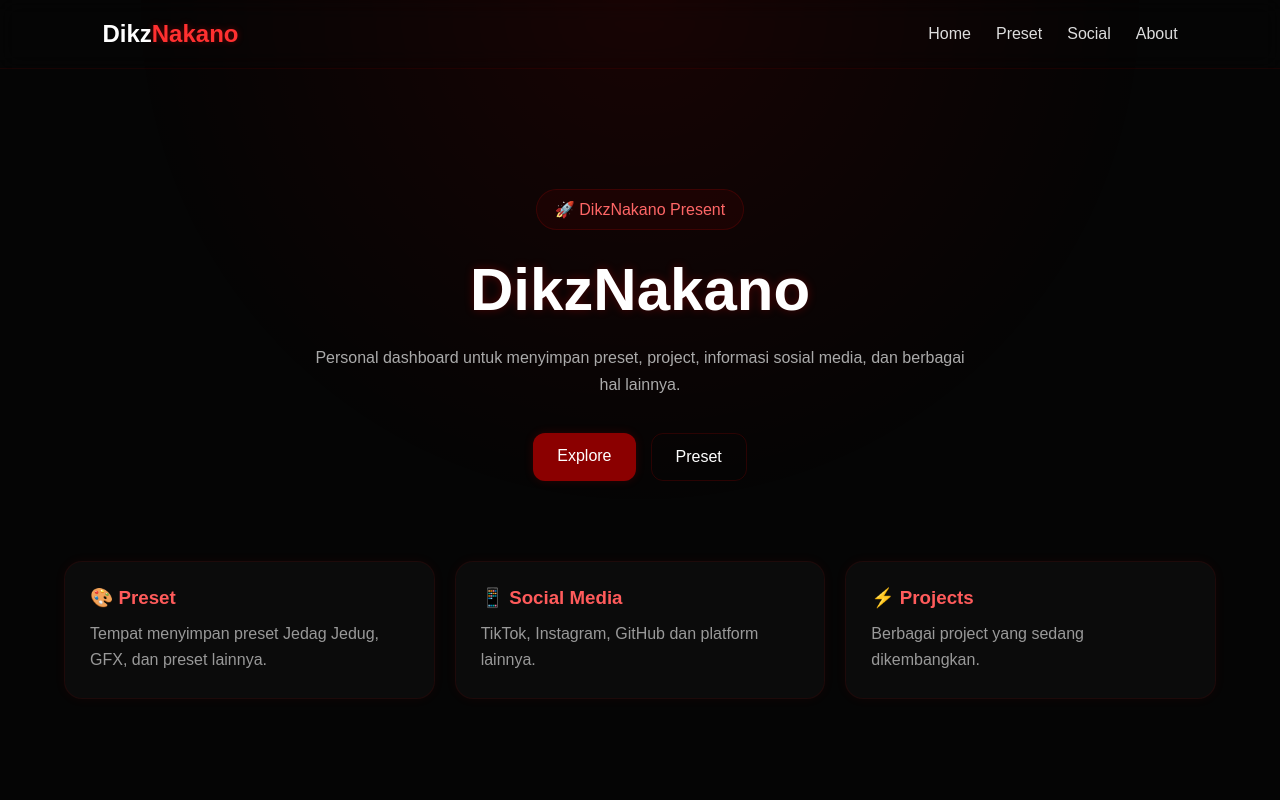
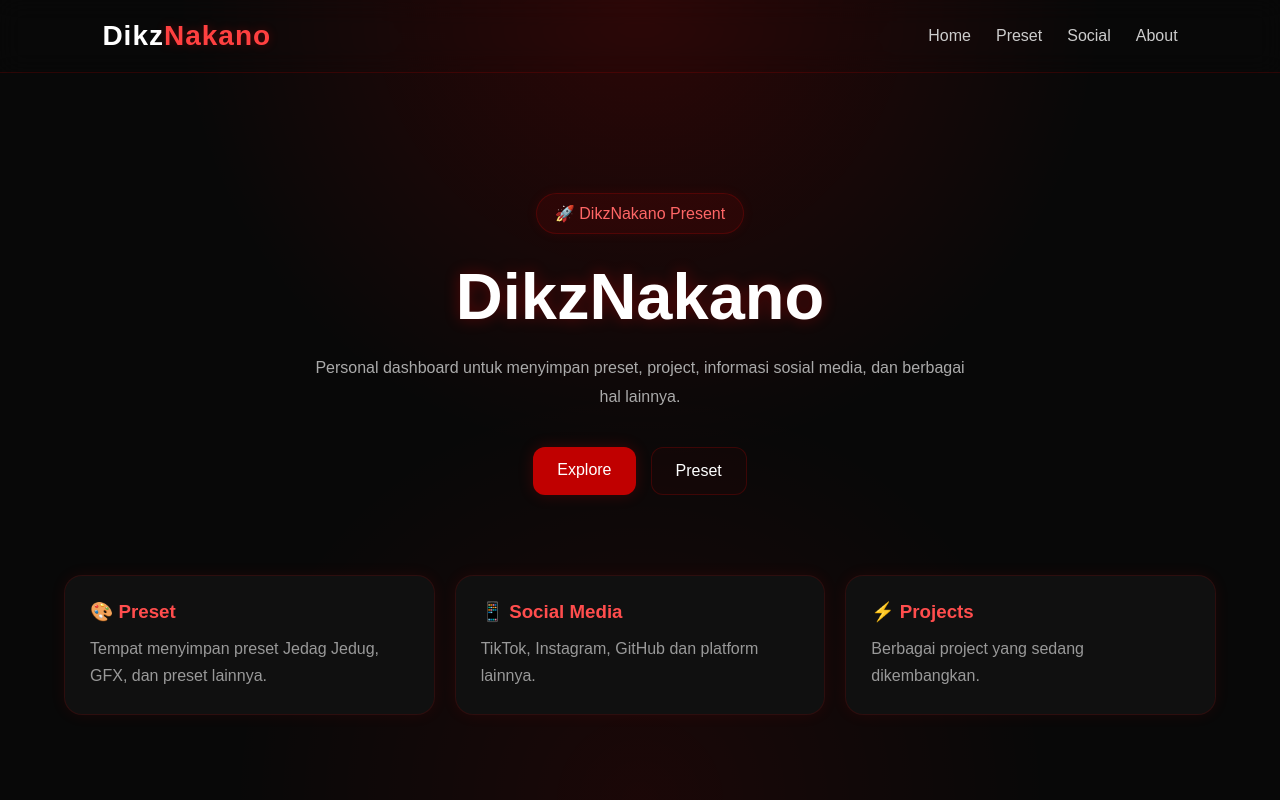
Before and after one commit to DikzNakano/dikznakano-api, a website: page index.html in a window 1280 px wide. Drawn offline with Linux system fonts and the light colour scheme.

Commit message:
Update style.css

```diff
--- a/style.css
+++ b/style.css
@@ -5,41 +5,65 @@
   font-family:Arial, Helvetica, sans-serif;
 }
 
+html{
+  scroll-behavior:smooth;
+}
+
 body{
-  background:#050505;
-  color:white;
+  background:#080808;
+  color:#fff;
   min-height:100vh;
   overflow-x:hidden;
 }
 
+/* Background */
+
 .background{
   position:fixed;
   inset:0;
+  z-index:-1;
+
   background:
-    radial-gradient(circle at top,
-      rgba(255,0,0,.08),
-      transparent 50%);
-  z-index:-1;
+  radial-gradient(
+    circle at top,
+    rgba(255,0,0,.15),
+    transparent 45%
+  ),
+  radial-gradient(
+    circle at bottom,
+    rgba(255,0,0,.08),
+    transparent 40%
+  ),
+  #080808;
 }
+
+/* Header */
 
 header{
   width:100%;
   display:flex;
   justify-content:space-between;
   align-items:center;
+
   padding:20px 8%;
-  border-bottom:1px solid rgba(255,0,0,.08);
-  backdrop-filter:blur(10px);
+
+  border-bottom:
+  1px solid rgba(255,0,0,.15);
+
+  backdrop-filter:blur(12px);
 }
 
 .logo{
-  font-size:24px;
-  font-weight:bold;
+  font-size:28px;
+  font-weight:700;
+  letter-spacing:1px;
 }
 
 .logo span{
-  color:#ff3030;
-  text-shadow:0 0 6px rgba(255,0,0,.35);
+  color:#ff4040;
+
+  text-shadow:
+  0 0 10px rgba(255,0,0,.25);
 }
 
 nav{
@@ -48,125 +72,208 @@ nav{
 }
 
 nav a{
-  color:#ddd;
   text-decoration:none;
+  color:#ccc;
+
   transition:.3s;
 }
 
 nav a:hover{
   color:#ff4040;
+
+  text-shadow:
+  0 0 8px rgba(255,0,0,.2);
 }
+
+/* Hero */
 
 .hero{
   max-width:900px;
   margin:auto;
-  padding:120px 20px 80px;
+
   text-align:center;
+
+  padding:
+  120px 20px
+  80px;
 }
 
 .badge{
   display:inline-block;
-  padding:10px 18px;
-  border:1px solid rgba(255,0,0,.15);
+
+  padding:
+  10px 18px;
+
   border-radius:999px;
-  background:rgba(255,0,0,.05);
+
+  border:
+  1px solid rgba(255,0,0,.18);
+
+  background:
+  rgba(255,0,0,.08);
+
   color:#ff6666;
+
   margin-bottom:25px;
+
+  box-shadow:
+  0 0 12px rgba(255,0,0,.08);
 }
 
 .hero h1{
-  font-size:60px;
+  font-size:65px;
+  font-weight:800;
+
   margin-bottom:20px;
 
-  color:#fff;
   text-shadow:
-  0 0 10px rgba(255,0,0,.25);
+  0 0 15px rgba(255,0,0,.3);
 }
 
 .hero p{
   color:#aaa;
+
   max-width:650px;
+
   margin:auto;
-  line-height:1.7;
+
+  line-height:1.8;
 }
 
+/* Buttons */
+
 .buttons{
-  margin-top:35px;
   display:flex;
   justify-content:center;
   gap:15px;
   flex-wrap:wrap;
+
+  margin-top:35px;
 }
 
 .btn-primary,
 .btn-secondary{
-  padding:14px 24px;
+  text-decoration:none;
+
+  padding:
+  14px 24px;
+
   border-radius:12px;
-  text-decoration:none;
+
   transition:.3s;
 }
 
 .btn-primary{
-  background:#8b0000;
+  background:#c00000;
   color:white;
+
   box-shadow:
-  0 0 10px rgba(255,0,0,.15);
+  0 0 15px rgba(255,0,0,.18);
 }
 
 .btn-primary:hover{
-  transform:translateY(-3px);
+  transform:translateY(-4px);
+
+  background:#d80000;
+
+  box-shadow:
+  0 0 25px rgba(255,0,0,.25);
 }
 
 .btn-secondary{
-  border:1px solid rgba(255,0,0,.15);
+  border:
+  1px solid rgba(255,0,0,.18);
+
   color:white;
+
+  background:
+  rgba(255,0,0,.03);
 }
 
 .btn-secondary:hover{
-  background:rgba(255,0,0,.05);
+  background:
+  rgba(255,0,0,.08);
+
+  transform:translateY(-4px);
 }
+
+/* Cards */
 
 .cards{
   width:90%;
   max-width:1200px;
+
   margin:auto;
+
   display:grid;
+
   grid-template-columns:
   repeat(auto-fit,minmax(280px,1fr));
+
   gap:20px;
+
   padding-bottom:80px;
 }
 
 .card{
-  background:#0b0b0b;
-  border:1px solid rgba(255,0,0,.08);
+  background:#101010;
+
+  border:
+  1px solid rgba(255,0,0,.12);
+
   border-radius:18px;
+
   padding:25px;
+
   transition:.3s;
 
   box-shadow:
-  0 0 12px rgba(255,0,0,.05);
+  0 0 15px rgba(255,0,0,.08);
 }
 
 .card:hover{
-  transform:translateY(-5px);
+  transform:
+  translateY(-6px);
 
   border-color:
-  rgba(255,0,0,.2);
+  rgba(255,0,0,.3);
 
   box-shadow:
-  0 0 16px rgba(255,0,0,.1);
+  0 0 25px rgba(255,0,0,.15);
 }
 
 .card h3{
+  color:#ff4d4d;
+
   margin-bottom:12px;
-  color:#ff5b5b;
 }
 
 .card p{
   color:#999;
-  line-height:1.6;
+
+  line-height:1.7;
 }
+
+/* Scrollbar */
+
+::-webkit-scrollbar{
+  width:8px;
+}
+
+::-webkit-scrollbar-track{
+  background:#080808;
+}
+
+::-webkit-scrollbar-thumb{
+  background:#b00000;
+  border-radius:20px;
+}
+
+::-webkit-scrollbar-thumb:hover{
+  background:#d00000;
+}
+
+/* Responsive */
 
 @media(max-width:768px){
 
@@ -180,8 +287,20 @@ nav a:hover{
     justify-content:center;
   }
 
+  .hero{
+    padding-top:90px;
+  }
+
   .hero h1{
     font-size:42px;
   }
 
+  .hero p{
+    font-size:15px;
+  }
+
+  .cards{
+    width:92%;
+  }
+
 }
```
